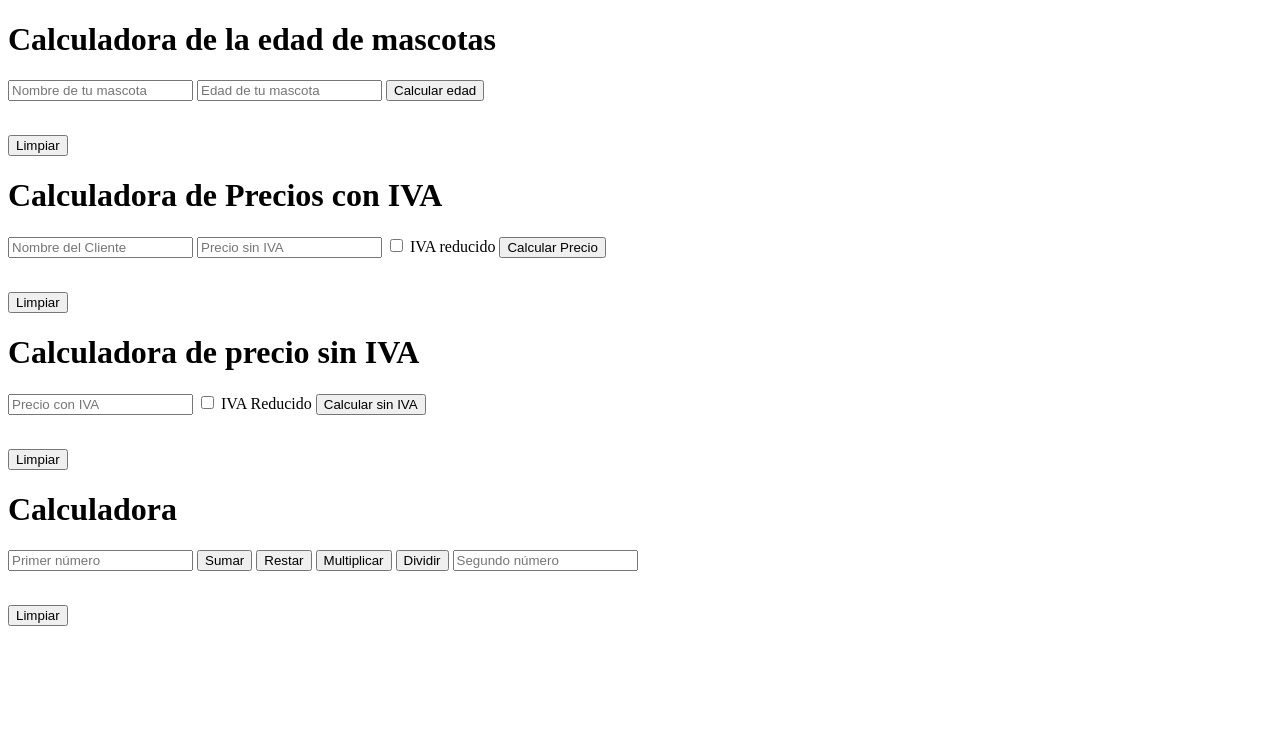
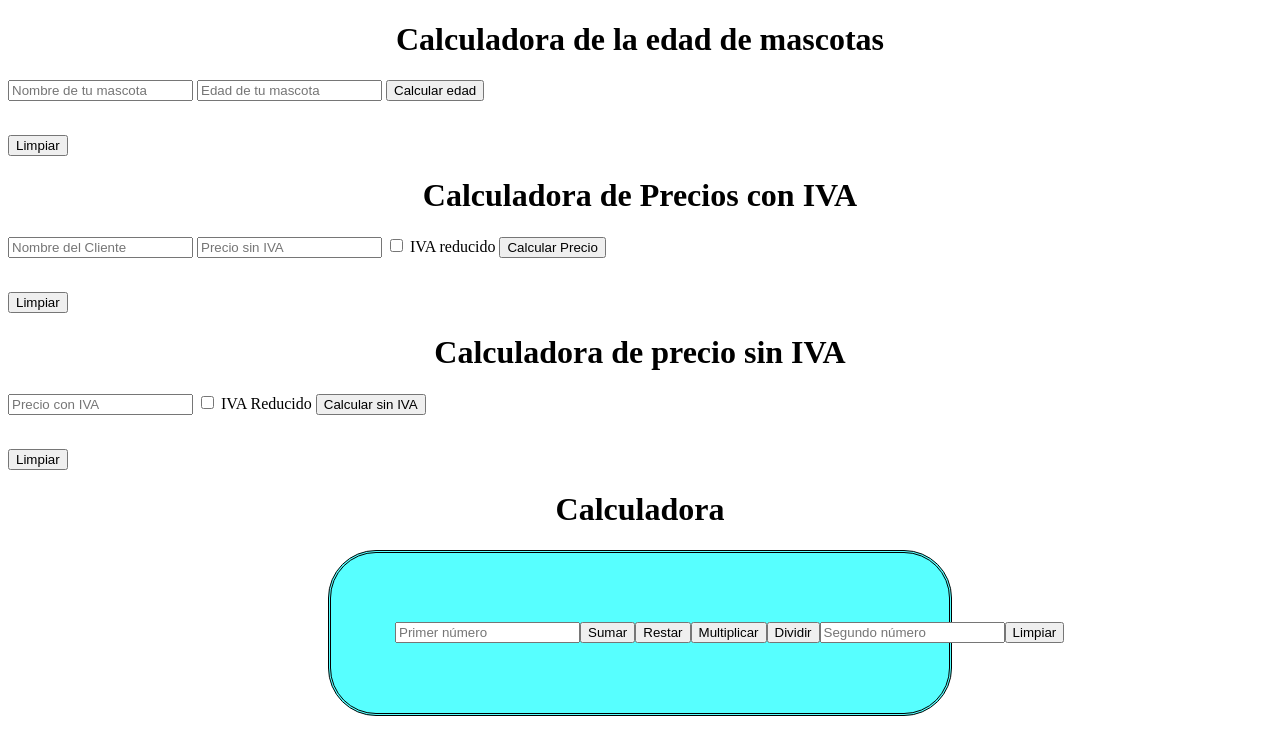
Before and after one commit to SimonLav2024/Primer-JS, a plain HTML site: page index.html in a window 1280 px wide. Drawn offline with Linux system fonts and the light colour scheme.

Commit message:
empezando con el styles

```diff
--- a/css/styles.css
+++ b/css/styles.css
@@ -0,0 +1,16 @@
+h1 {
+    text-align: center;
+}
+#calculadora {
+    background-color: rgba(0, 255, 255, 0.658);
+    padding: 4rem;
+    border-style: double;
+    border-radius: 3rem;
+    display: flex;
+    flex-direction: row;
+    justify-content: space-around;
+    align-items: center;
+    margin: 0 20rem 0 20rem;
+
+
+}
--- a/index.html
+++ b/index.html
@@ -47,15 +47,16 @@
 
     <!-- calculadora -->
     <h1>Calculadora</h1>
+    <div id="calculadora">
         <input type="number" id="no1" placeholder="Primer número">
         <button onclick="sumar()">Sumar</button>
         <button onclick="restar()">Restar</button>
         <button onclick="multiplicar()">Multiplicar</button>
         <button onclick="dividir()">Dividir</button>
         <input type="number" id="no2" placeholder="Segundo número">
-        <p id="respuesta"></p>
-        <br>
+         <p id="respuesta"></p>
         <button onclick="limpiar()">Limpiar</button>
+    </div>
     <!-- fin -->
 
 
```
